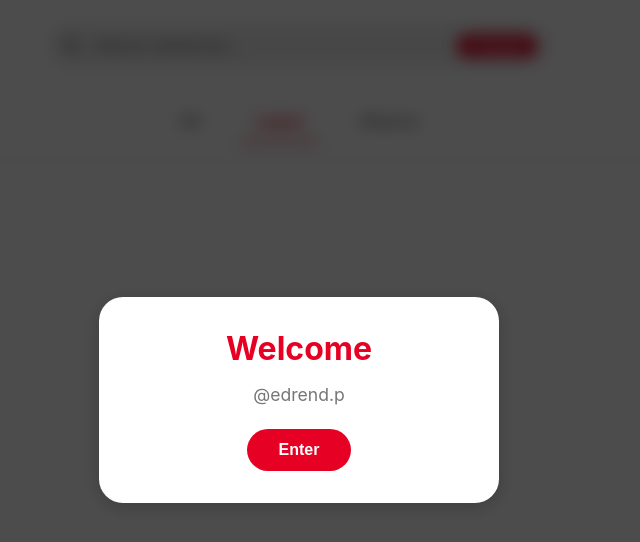
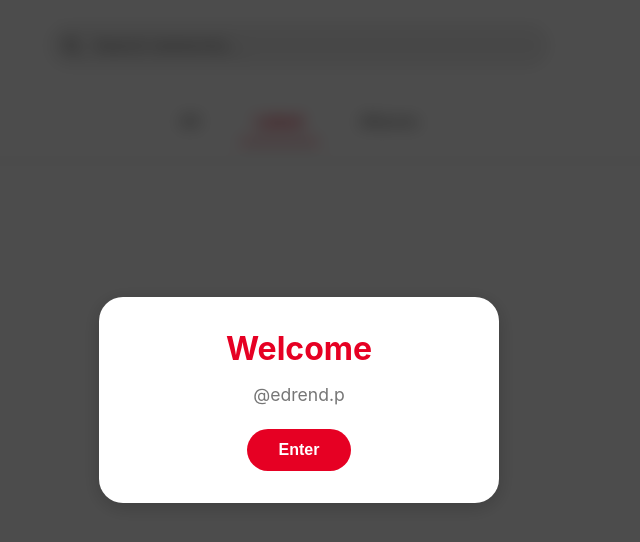
Before and after one commit to ObjectFound/website-testing, a plain HTML site: page index.html in a window 1280 px wide. Shown: the whole page, without its empty margins (341-981 px from the left). Drawn offline with nearby package versions, Linux system fonts and the light colour scheme; no server answers.

Commit message:
Update index.html

```diff
--- a/index.html
+++ b/index.html
@@ -22,7 +22,6 @@
             <div class="search-container">
                 <i class="fas fa-search"></i>
                 <input type="text" id="searchInput" placeholder="Search memories...">
-                <div class="search-badge" id="searchBadge">0 Popular</div>
             </div>
         </div>
         <div class="categories-container">
```
